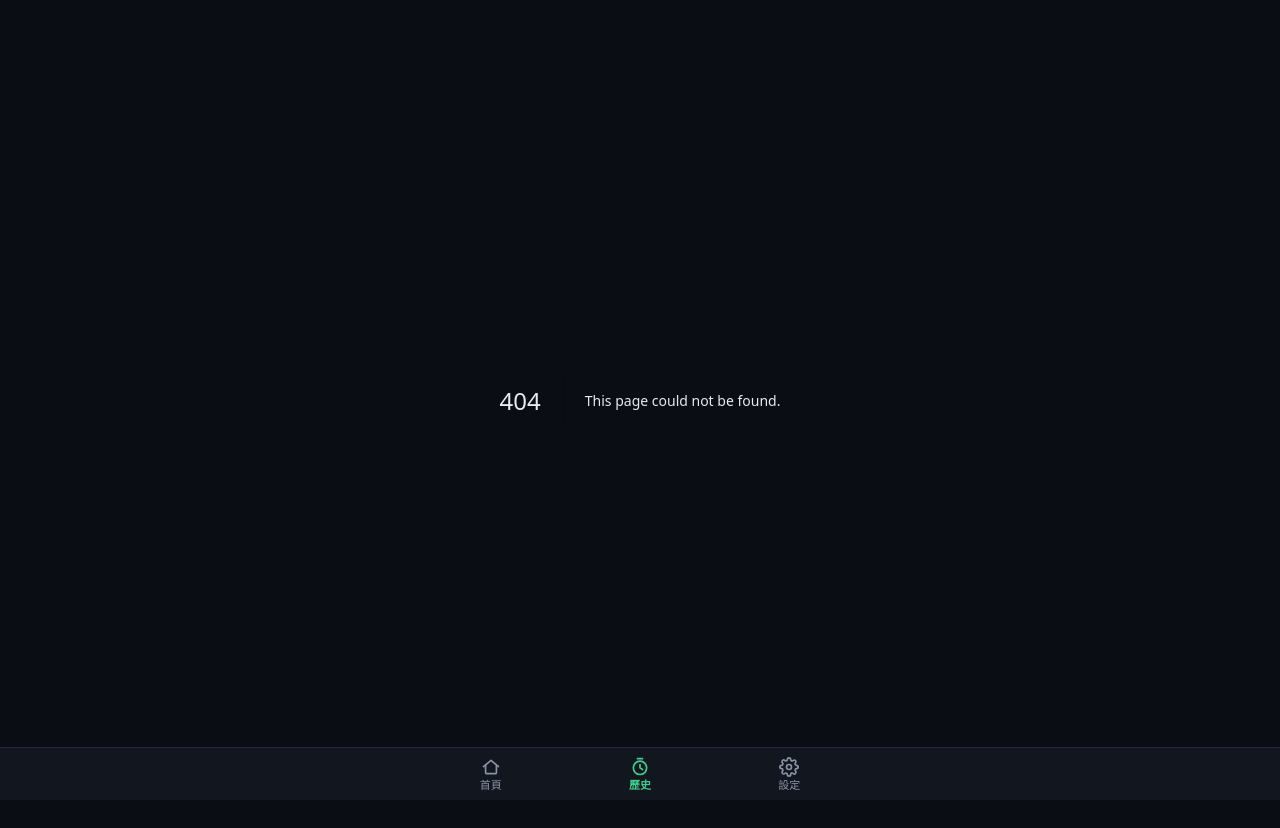
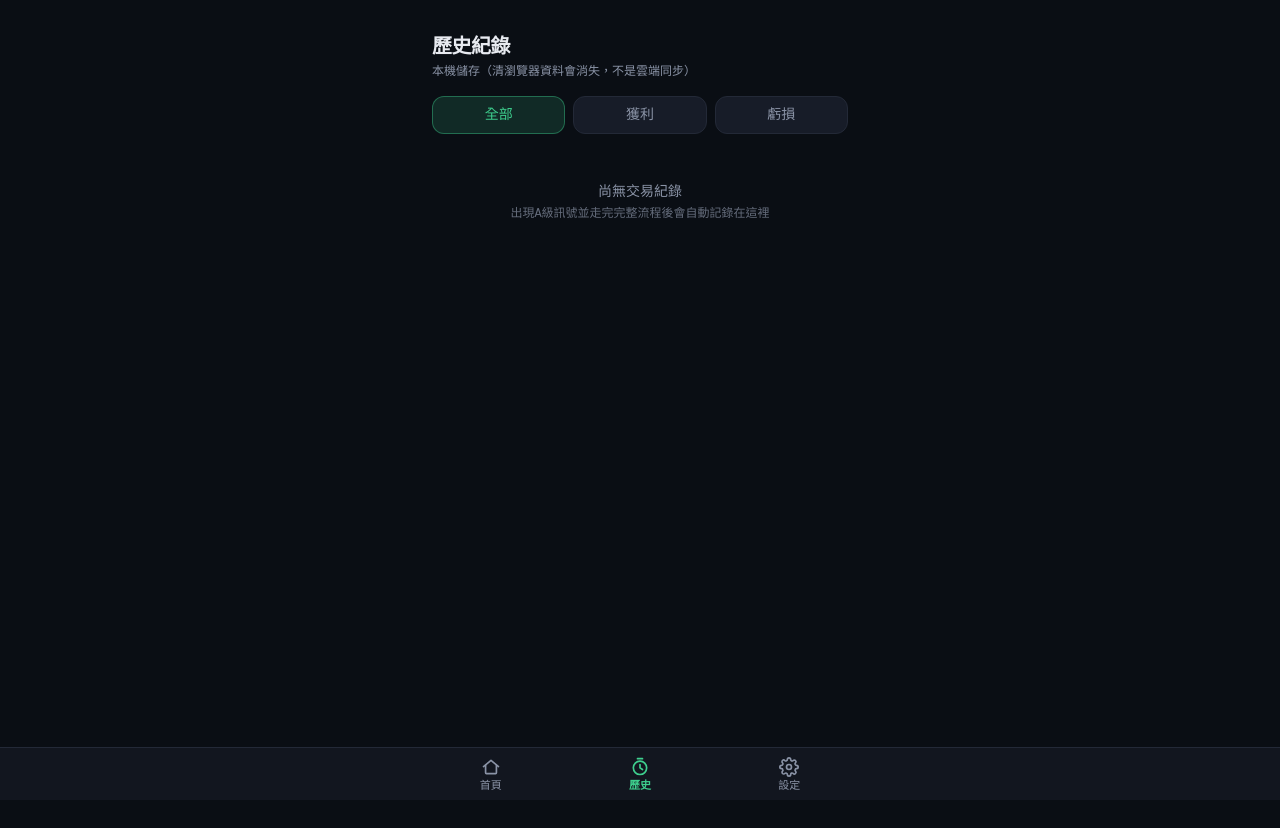
Before and after one commit to perryperry258258-sketch/nasdaq-futures-system, a Next.js app: page /history in a window 1280 px wide. Before the commit this address had no page. Shown: the top 828 px of the page. After the commit the page ends 800 px from the top, so only its background shows below. Built offline with nearby package versions, Linux system fonts and the light colour scheme.

Commit message:
Implement HistoryPage component for signal records

```diff
--- /dev/null
+++ b/app/history/page.tsx
@@ -0,0 +1,107 @@
+"use client";
+
+import { useEffect, useState } from "react";
+import { loadSignalRecords, auditSignalRecords, SignalRecord } from "@/lib/signalLog";
+
+type Tab = "ALL" | "WIN" | "LOSS";
+
+function fmtPrice(n: number) {
+  return n >= 1 ? n.toLocaleString(undefined, { maximumFractionDigits: 2 }) : n.toPrecision(4);
+}
+
+export default function HistoryPage() {
+  const [records, setRecords] = useState<SignalRecord[]>([]);
+  const [tab, setTab] = useState<Tab>("ALL");
+
+  useEffect(() => {
+    setRecords(loadSignalRecords());
+  }, []);
+
+  const resolved = records.filter((r) => r.status !== "OPEN");
+  const filtered =
+    tab === "WIN" ? resolved.filter((r) => r.status === "WIN") : tab === "LOSS" ? resolved.filter((r) => r.status === "LOSS") : resolved;
+
+  const report = resolved.length ? auditSignalRecords(records) : null;
+
+  return (
+    <main className="max-w-md mx-auto px-4 pt-8 pb-10">
+      <header className="mb-4">
+        <h1 className="text-xl font-display font-bold tracking-tight">歷史紀錄</h1>
+        <div className="text-xs text-subtext mt-1">本機儲存（清瀏覽器資料會消失，不是雲端同步）</div>
+      </header>
+
+      {report && report.sampleCount > 0 && (
+        <section className="rounded-2xl border border-border bg-panel p-4 mb-4">
+          <div className="grid grid-cols-3 gap-2 text-center text-xs">
+            <div>
+              <div className="text-subtext">樣本數</div>
+              <div className="font-semibold numeric-safe">{report.sampleCount}</div>
+            </div>
+            <div>
+              <div className="text-subtext">勝率</div>
+              <div className="font-semibold numeric-safe">{report.winRate.toFixed(1)}%</div>
+            </div>
+            <div>
+              <div className="text-subtext">期望值</div>
+              <div className={`font-semibold numeric-safe ${report.expectancy >= 0 ? "text-bull" : "text-bear"}`}>
+                {report.expectancy >= 0 ? "+" : ""}
+                {report.expectancy.toFixed(2)}R
+              </div>
+            </div>
+          </div>
+        </section>
+      )}
+
+      <div className="flex gap-2 mb-4">
+        {[
+          { key: "ALL" as Tab, label: "全部" },
+          { key: "WIN" as Tab, label: "獲利" },
+          { key: "LOSS" as Tab, label: "虧損" },
+        ].map((t) => (
+          <button
+            key={t.key}
+            onClick={() => setTab(t.key)}
+            className={`flex-1 rounded-xl text-sm py-2 border transition ${
+              tab === t.key ? "bg-brand/15 text-brand border-brand/40" : "bg-panel2 text-subtext border-border"
+            }`}
+          >
+            {t.label}
+          </button>
+        ))}
+      </div>
+
+      {filtered.length === 0 ? (
+        <div className="text-center py-8">
+          <div className="text-sm text-subtext">尚無交易紀錄</div>
+          <div className="text-xs text-subtext mt-1 opacity-70">出現A級訊號並走完完整流程後會自動記錄在這裡</div>
+        </div>
+      ) : (
+        <div className="space-y-2">
+          {[...filtered]
+            .sort((a, b) => b.refTime - a.refTime)
+            .map((r) => (
+              <div key={r.id} className="rounded-xl bg-panel2 p-3">
+                <div className="flex items-center justify-between mb-1">
+                  <div className="text-sm font-semibold">
+                    {r.symbol}
+                    <span className={`ml-2 text-xs ${r.direction === "LONG" ? "text-bull" : "text-bear"}`}>
+                      {r.direction === "LONG" ? "做多" : "做空"}
+                    </span>
+                  </div>
+                  <span className={`text-sm font-semibold numeric-safe ${(r.rMultiple ?? 0) >= 0 ? "text-bull" : "text-bear"}`}>
+                    {r.rMultiple != null ? `${r.rMultiple >= 0 ? "+" : ""}${r.rMultiple.toFixed(2)}R` : "—"}
+                  </span>
+                </div>
+                <div className="text-xs text-subtext">
+                  進場 {fmtPrice(r.entryPrice)} → 止盈 {fmtPrice(r.takeProfit)}
+                </div>
+                <div className="text-[10px] text-subtext mt-1">
+                  {new Date(r.refTime * 1000).toLocaleString("zh-TW", { hour12: false })}
+                </div>
+              </div>
+            ))}
+        </div>
+      )}
+    </main>
+  );
+}
```
